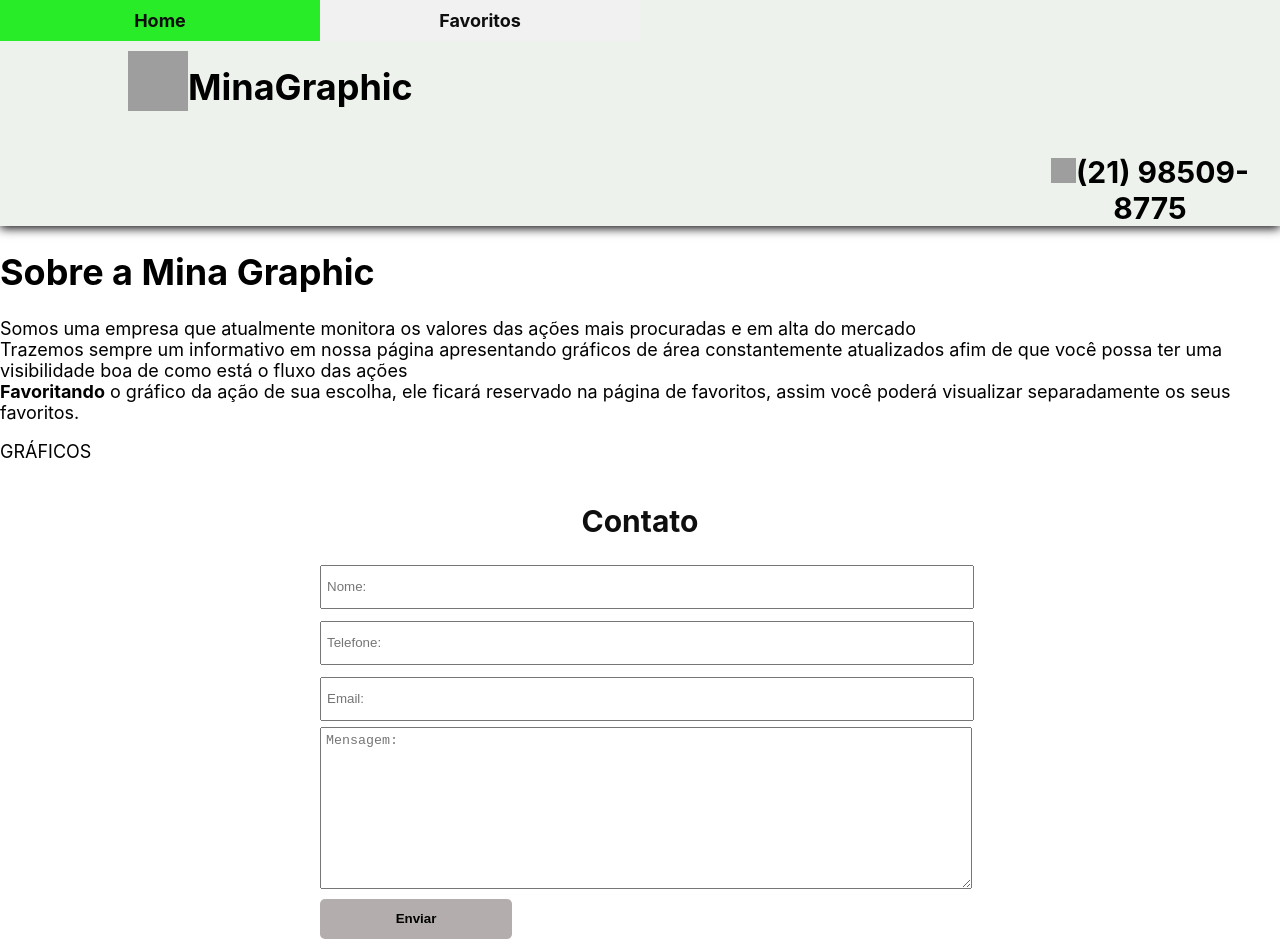
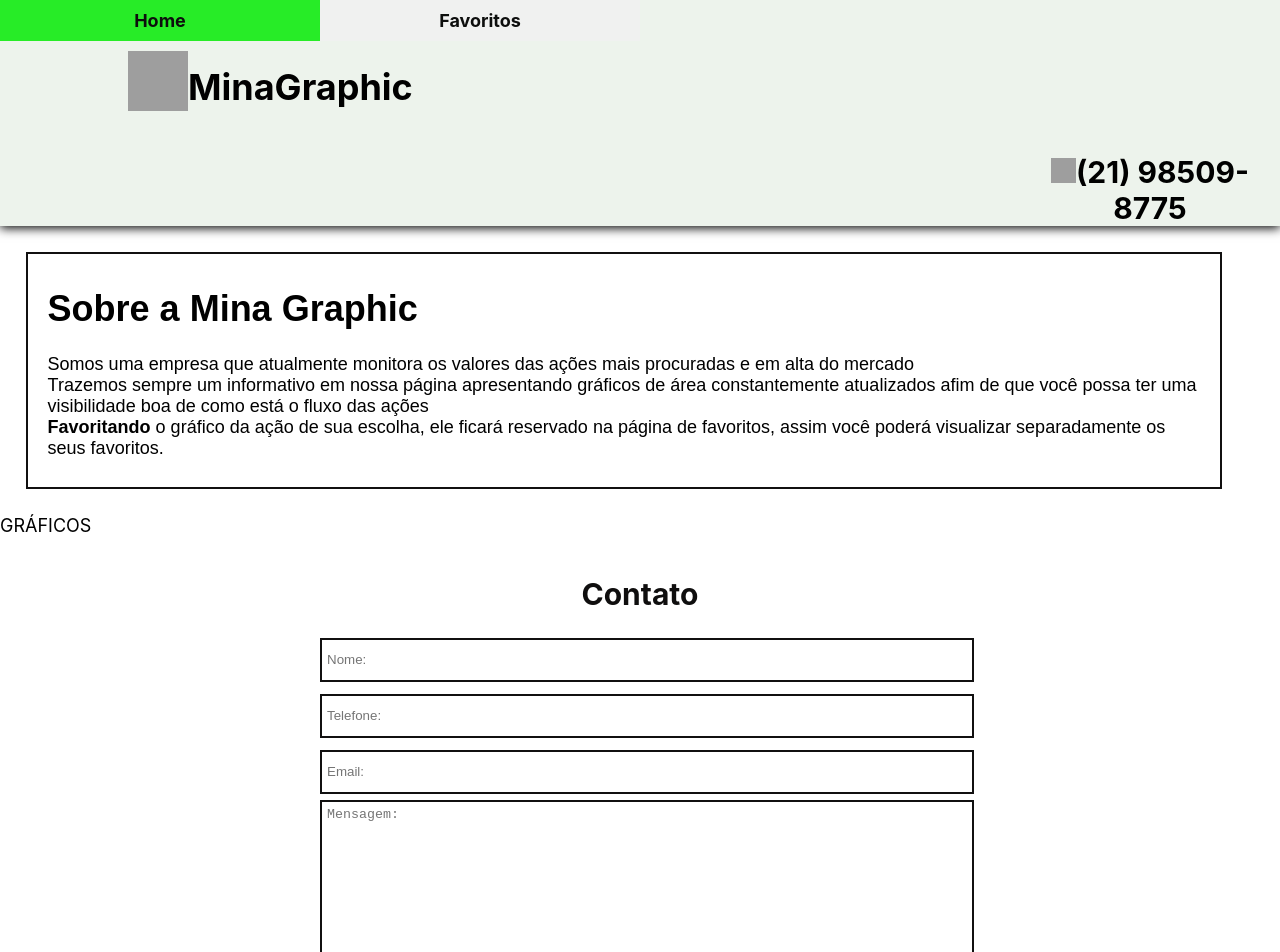
Before and after one commit to Murius17/Minagraphic_Frontend, a React (Create React App) app: page / in a window 1280 px wide. Shown: the top 952 px of the page. Built offline with nearby package versions, Linux system fonts and the light colour scheme; grey boxes are pictures that could not be loaded.

Commit message:
Sobre estilizado, contato estilizado

```diff
--- a/src/index.css
+++ b/src/index.css
@@ -164,6 +164,14 @@ a {
   .buttonMob {
     display: none;
   }
+  .Home{
+    float:left;
+  font: 100% sans-serif;
+  width: 90%;
+  margin:2%;
+  padding:10px 20px;
+  border: 2px solid rgb(17, 16, 16);
+  }
   .endereço {
     text-align: center;
   }
@@ -178,7 +186,7 @@ a {
   }
   .footer {
     display: flex;  width: 100%;    height: 100px;    position: relative;   bottom: 0;
-    left: 0;    box-shadow: 0 2px 10px;    background-color: rgb(248, 246, 246);
+    left: 0;    box-shadow: 0 2px 10px;    background-color: #f8f6f6;
   }
 }
 
@@ -198,8 +206,8 @@ a {
 .Contato input{margin: 6px 0; height: 40px; }
 .Contato input[type="text"],
 .Contato input[type="tel"],
-.Contato input[type="email"]{  width: 100%; padding: 0 5px;
+.Contato input[type="email"]{  width: 100%; padding: 0 5px; border: 2px solid rgb(17, 16, 16);
 }
 .Contato input[type="submit"]{  background-color: rgb(179, 173, 173);  cursor: pointer;  color: #000;  font-weight: bold;  border: none;
-  border-radius: 5px;  width: 30%;}
-.Contato textarea{  width: 100%;  height: 150px;  color: rgb(5, 5, 5);  padding: 5px;}
+  border-radius: 5px;  width: 30%; border: 2px solid rgb(17, 16, 16);}
+.Contato textarea{  width: 100%;  height: 150px;  color: rgb(5, 5, 5);  padding: 5px; border: 2px solid rgb(17, 16, 16); }
```
